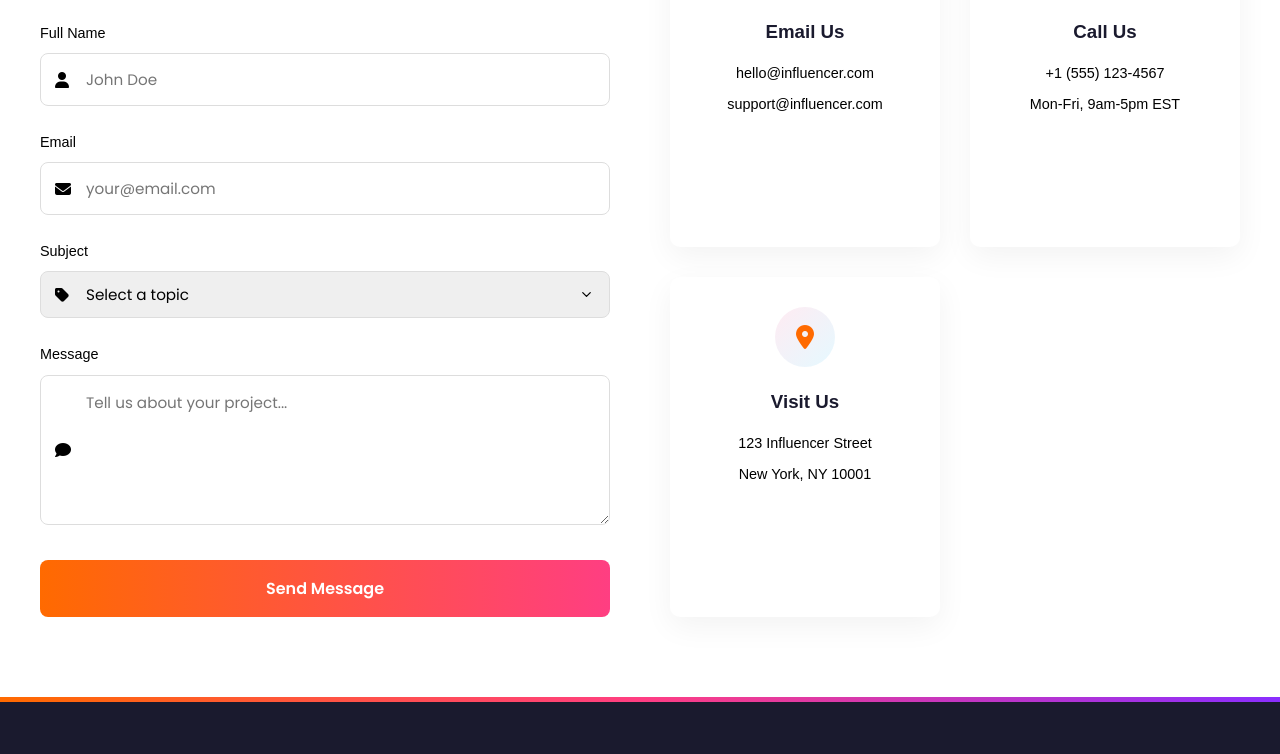
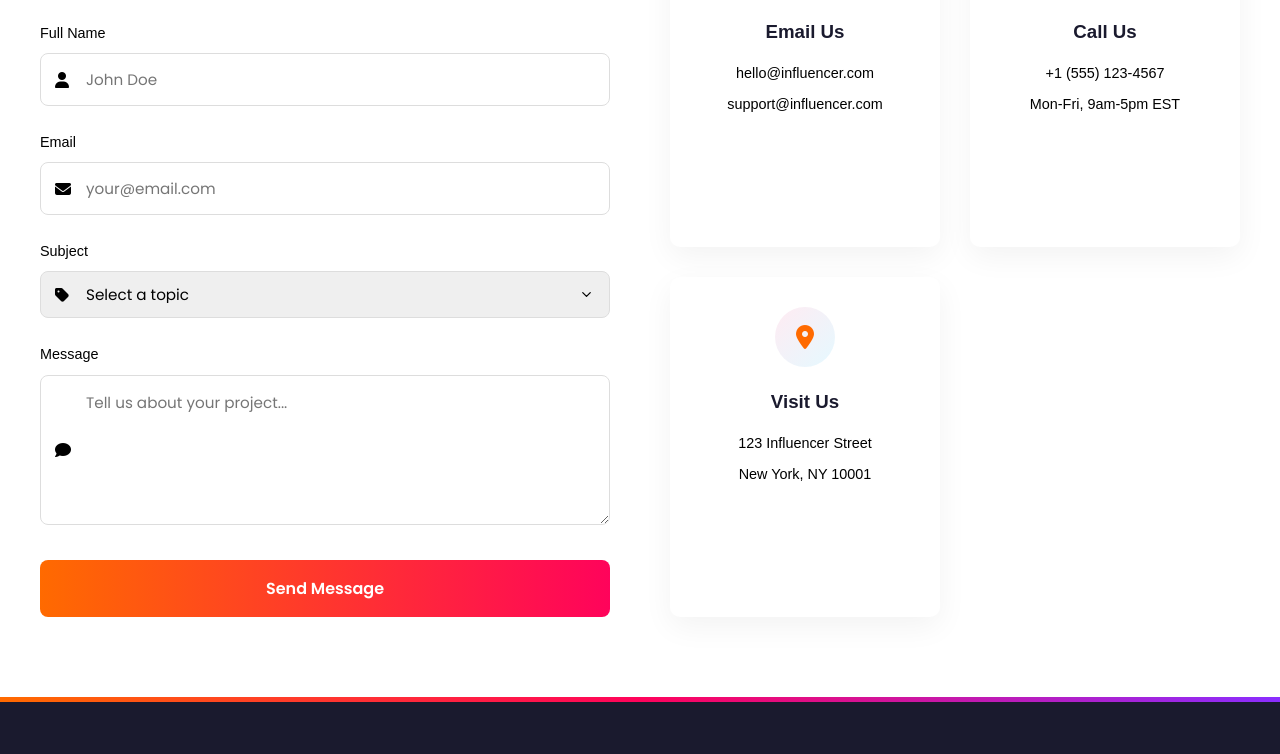
Before and after one commit to firdos0/globlr-influence, a website: page contact.html in a window 1280 px wide. Shown: the part 798-1552 px from the top of the page. Drawn offline with Linux system fonts and the light colour scheme.

Commit message:
changing colour

```diff
--- a/contact.css
+++ b/contact.css
@@ -1,7 +1,7 @@
 :root {
     --primary: #FF6A00;
     /* Vibrant Orange */
-    --secondary: #FF3E82;
+    --secondary: #ff035b;
     /* Hot Pink */
     --accent: #8A2EFF;
     /* Purple/Violet */
```
